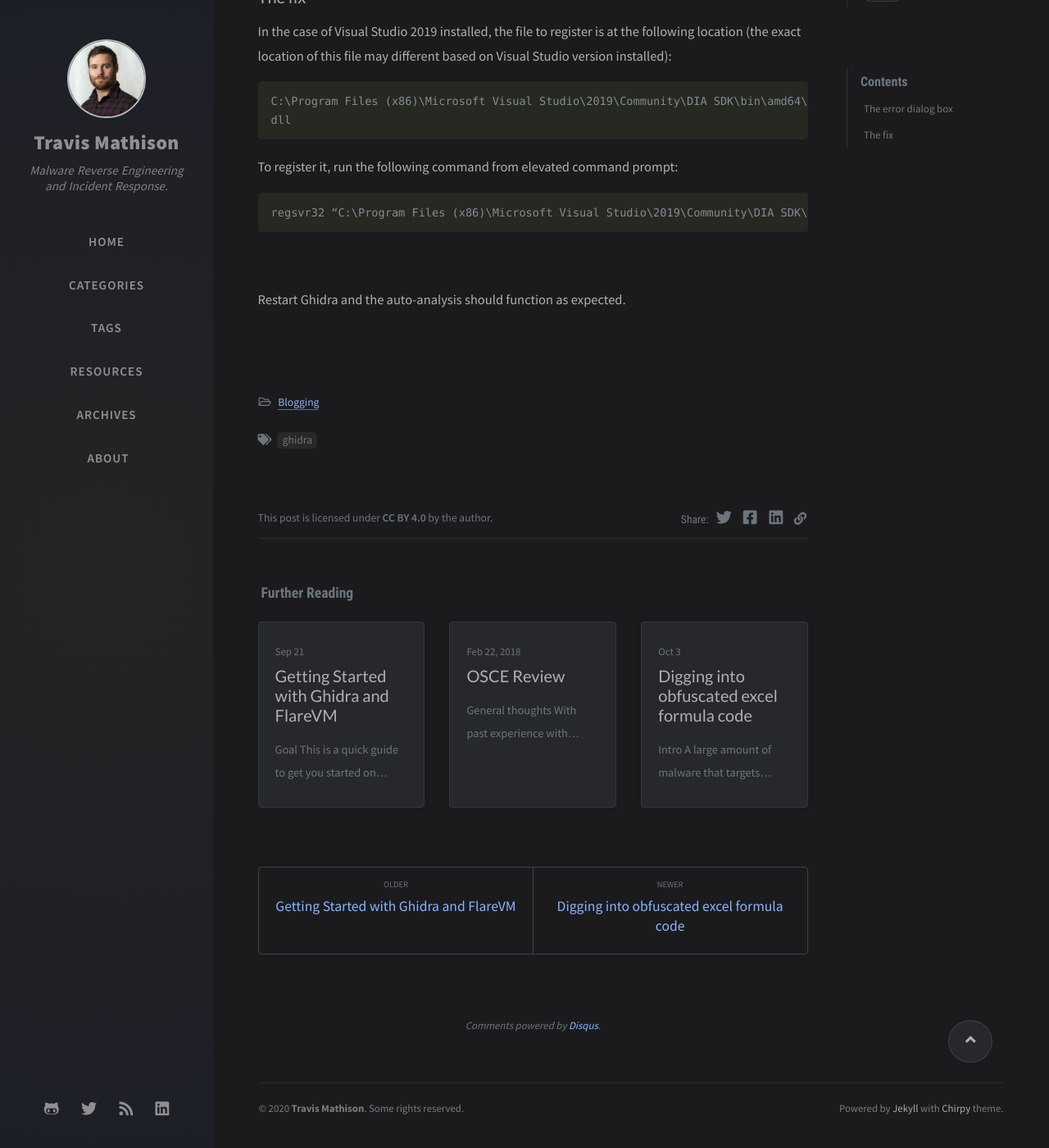
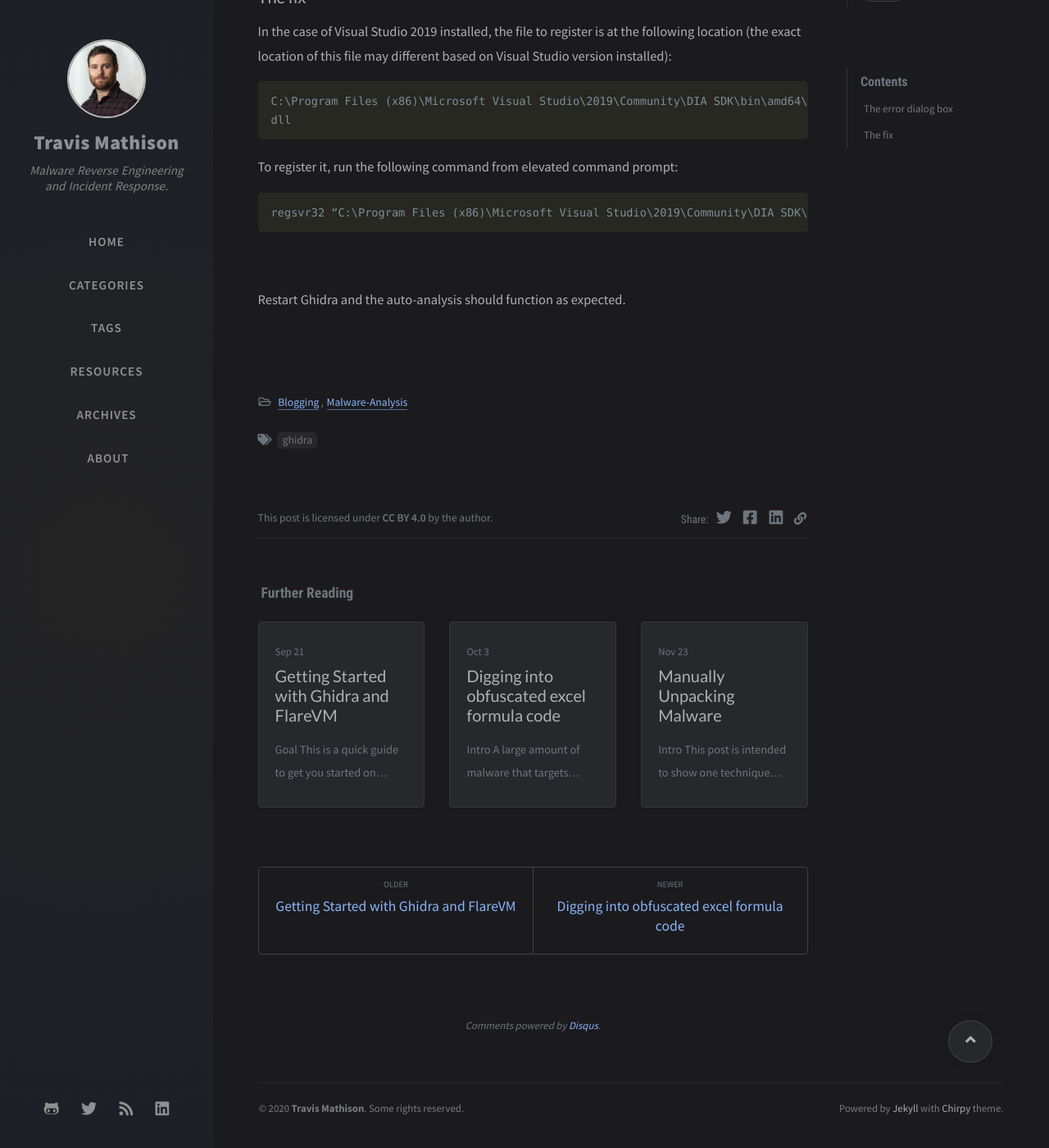
Before and after one commit to tdmathison/tdmathison.github.io, a Jekyll site: the page built from _posts/2020-09-27-Ghidra-DIA-SDK-PDB-Error.md, in a window 1280 px wide and 1400 px high, scrolled down 642 px. Shown: the whole window at 82% size. Built offline with Jekyll 4.4.1, drawn with Linux system fonts in a browser that asks for light colours; nearby versions of some CDN libraries; comment, search, counter and statistics services are not loaded.

Commit message:
changing categories

```diff
--- a/_posts/2020-09-21-Getting-started-FlareVM-Ghidra.md
+++ b/_posts/2020-09-21-Getting-started-FlareVM-Ghidra.md
@@ -2,7 +2,7 @@
 title: "Getting Started with Ghidra and FlareVM"
 author: Travis Mathison
 date: 2020-09-21 15:35:00 -0700
-categories: [Blogging]
+categories: [Blogging, Malware-Analysis]
 tags: [flarevm, ghidra]
 ---
 
--- a/_posts/2020-09-27-Ghidra-DIA-SDK-PDB-Error.md
+++ b/_posts/2020-09-27-Ghidra-DIA-SDK-PDB-Error.md
@@ -2,7 +2,7 @@
 title: "Ghidra error: Unable to locate the DIA SDK"
 author: Travis Mathison
 date: 2020-09-27 11:08:00 -0700
-categories: [Blogging]
+categories: [Blogging, Malware-Analysis]
 tags: [ghidra]
 ---
 
--- a/_posts/2020-10-02-Digging-into-obfuscated-excel-formula-code.md
+++ b/_posts/2020-10-02-Digging-into-obfuscated-excel-formula-code.md
@@ -2,7 +2,7 @@
 title: "Digging into obfuscated excel formula code"
 author: Travis Mathison
 date: 2020-10-02 21:33:00 -0700
-categories: [Blogging]
+categories: [Blogging, Malware-Analysis]
 tags: [malware, excel, scripts, macros, phishing]
 ---
 
--- a/_posts/2020-11-23-Manually-unpacking-malware.md
+++ b/_posts/2020-11-23-Manually-unpacking-malware.md
@@ -2,7 +2,7 @@
 title: "Manually Unpacking Malware"
 author: Travis Mathison
 date: 2020-11-23 13:36:00 -0700
-categories: [Blogging]
+categories: [Blogging, Malware-Analysis]
 tags: [malware, packers]
 ---
 
--- a/_posts/2020-11-30-Manually-unpacking-malware-part2.md
+++ b/_posts/2020-11-30-Manually-unpacking-malware-part2.md
@@ -2,7 +2,7 @@
 title: "Manually Unpacking Malware (part 2)"
 author: Travis Mathison
 date: 2020-11-30 16:34:00 -0700
-categories: [Blogging]
+categories: [Blogging, Malware-Analysis]
 tags: [malware, packers]
 ---
 
```
